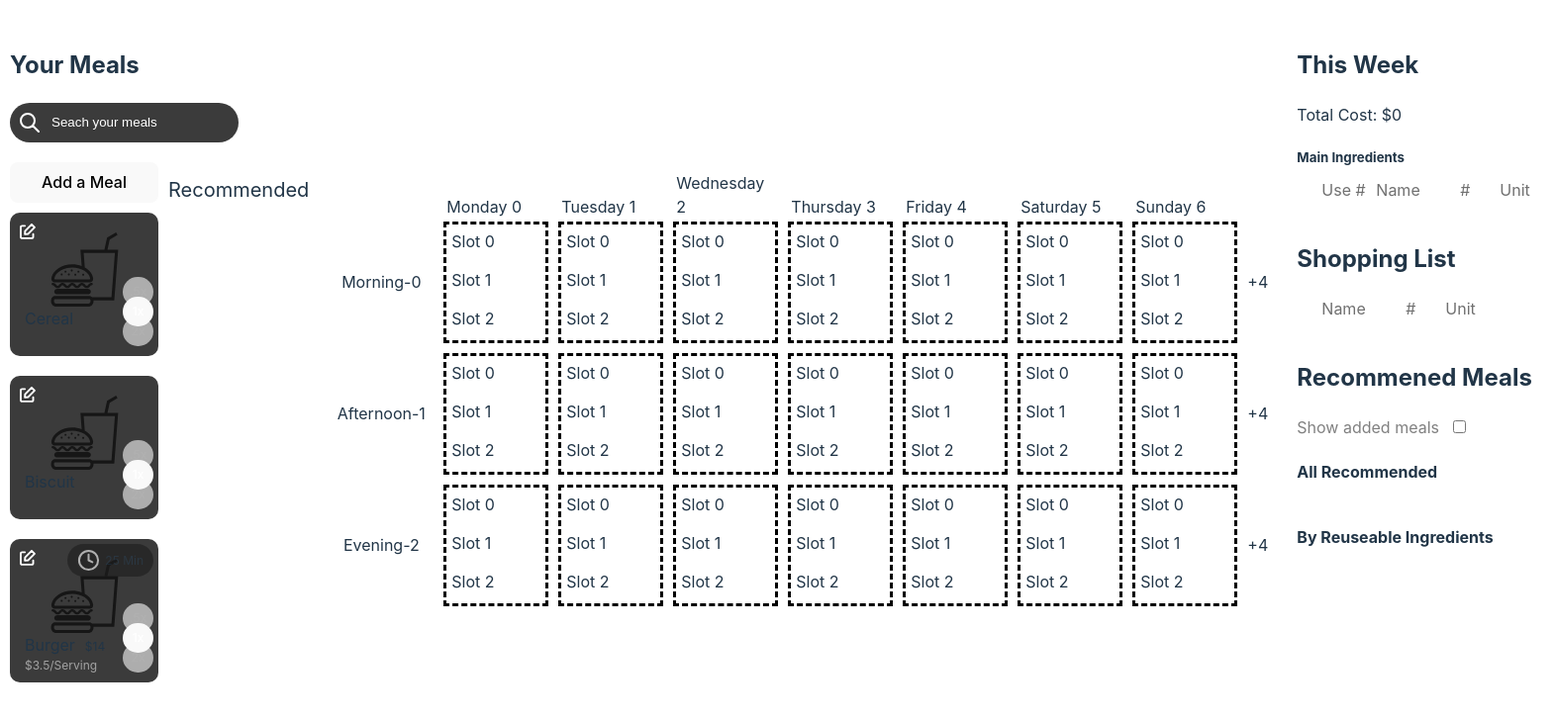
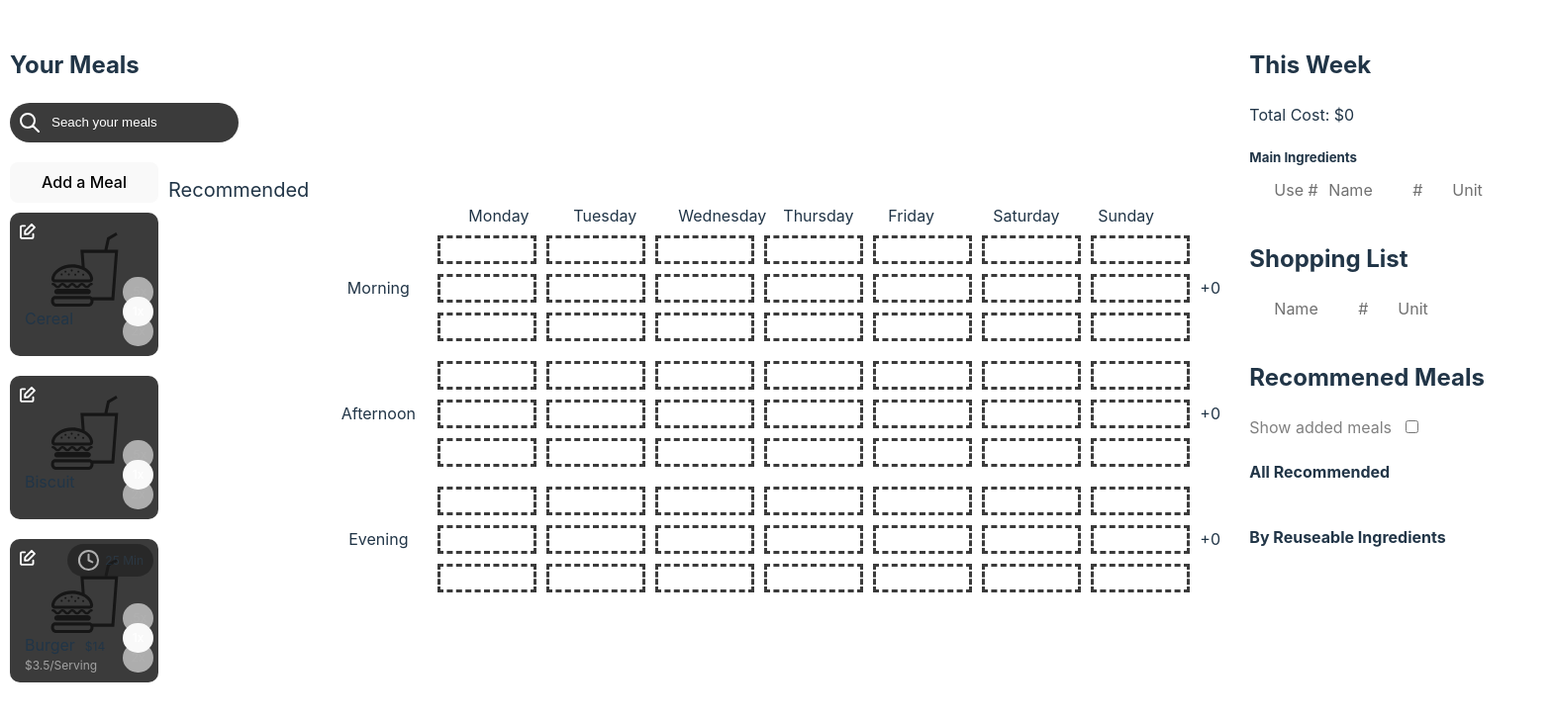
Before and after one commit to stoddardjd2/Meal-Planner, a React (Vite) app in the folder meal-planner/: page / in a window 1280 px wide. Shown: the top 728 px of the page at 99% size, 1570 px wide, since content can reach past the window. Built offline with nearby package versions, Linux system fonts and the light colour scheme.

Commit message:
added overflow tracker for calendar that shows how many servings are leftover for the week. Changed styling for calendar, added auto colors for different meals. Added delete button. Added styling to slot item dependent on if is start or end

```diff
--- a/meal-planner/src/components/calendar/CalendarV2.css
+++ b/meal-planner/src/components/calendar/CalendarV2.css
@@ -2,9 +2,19 @@
   display: flex;
   flex-direction: column;
   /* gap: 10px; */
-  .calendarv2--row-value{
+  .calendarv2--row-value {
     margin-bottom: 10px;
   }
+  #empty {
+    border: 3px var(--secondary) dashed;
+    box-sizing: border-box;
+    margin: 6px;
+  }
+  #taken {
+    /* border: 3px transparent dashed; */
+    /* box-sizing: border-box; */
+  }
+
   .calendarv2--row {
     display: flex;
     gap: 10px;
@@ -17,10 +27,10 @@
       width: 100px;
       border: 3px transparent dashed;
     }
-    .calendarv2--extra-meals{
-        width: 30px;
-        display: flex;
-        align-items: center;
+    .calendarv2--extra-meals {
+      width: 30px;
+      display: flex;
+      align-items: center;
     }
     .calendarv2--row-key {
       background-color: transparent;
@@ -29,19 +39,18 @@
       align-items: center;
       width: 100px;
       /* height: 100px; */
-      border: 3px transparent dashed;
     }
 
     .calendarv2--item-value {
       width: 100px;
       height: fit-content;
       /* height: 100px; */
-      border: 3px black dashed;
+      /* border: 3px black dashed; */
       display: flex;
       flex-direction: column;
-      .slot-item{
+      .slot-item {
         height: 29px;
-        margin: 5px;
+        /* margin: 5px; */
       }
     }
   }
--- a/meal-planner/src/components/calendar/CalendarV2.jsx
+++ b/meal-planner/src/components/calendar/CalendarV2.jsx
@@ -8,6 +8,7 @@ export default function CalendarV2({
   addedMeals,
   setAddedMeals,
 }) {
+  const [isCompactMode, setIsCompactMode] = useState(true);
   const targetRef = useRef(null); // Ref to directly manipulate the DOM content
   //   const [rows, setRows] = useState([]);
   const days = [
@@ -19,10 +20,40 @@ export default function CalendarV2({
     "Saturday",
     "Sunday",
   ];
+  //   let overFlowCount = { 0: 0, 1: 0, 2: 2 };
+  //   const [overflowCount, setOverFlowCount] = useState({ 0: 0, 1: 0, 2: 2 });
+  //   morning, afternoon, evening
+  const colorOptions = [
+    "#264653", // Deep Blue Teal
+    "#2A9D8F", // Dark Aqua
+    "#E76F51", // Warm Terracotta
+    "#F4A261", // Soft Amber
+    "#E9C46A", // Golden Yellow
+    "#1D3557", // Midnight Blue
+    "#457B9D", // Slate Blue
+    "#8D99AE", // Gentle Slate
+    "#6A4C93", // Rich Purple
+    "#FF6F61", // Vibrant Coral
+    "#D62828", // Fiery Red
+    "#264653", // Deep Blue Green
+  ];
 
   const handleDragOver = (e) => {
     e.preventDefault(); // Necessary to allow dropping
   };
+
+  function getOverflowForRow(rowIndex) {
+    console.log("addedMeals", addedMeals);
+    if (!(addedMeals.length == 0)) {
+      let overflowCount = 0;
+      addedMeals.map((meal, index) => {
+        overflowCount = Number.isInteger(meal.overflow[rowIndex])
+          ? overflowCount + meal.overflow[rowIndex]
+          : overflowCount;
+      });
+      return overflowCount;
+    }
+  }
 
   const handleDrop = (e, location) => {
     e.preventDefault();
@@ -31,7 +62,7 @@ export default function CalendarV2({
     const draggedLocation = draggedValueRef.current.location;
     const draggedAddedMealIndex = draggedValueRef.current.addedMealIndex;
     let draggedMeal = {};
-
+    let rowOverflowLength = 0;
     mealOptions.some((meal) => {
       // find meal that matches name and exit after finding match
       if (meal.name.toLowerCase() == draggedName.toLowerCase()) {
@@ -44,14 +75,23 @@ export default function CalendarV2({
     // if target slot occupied, do not add
     const targetSlot = e.currentTarget.id;
     if (targetSlot == "empty") {
+      // update overflow length for row if overflows
+      const wholeLength = Math.ceil(
+        draggedMeal.servings * draggedMeal.multiplier
+      );
+
+      if (location.column + wholeLength > 7) {
+        rowOverflowLength = location.column + 1 - wholeLength;
+      }
+
       if (draggedLocation) {
-        // if dragging an element on calendar, remove old position and then add new\
-        console.log("addedMeals", addedMeals);
+        // if dragging an element on calendar, remove old position and then add new
         setAddedMeals((prev) => {
           const copy = [...prev];
           copy.splice(draggedAddedMealIndex, 1, {
             ...draggedMeal,
             location,
+            overflow: { [location.row]: rowOverflowLength },
           });
           return copy;
         });
@@ -63,6 +103,7 @@ export default function CalendarV2({
             {
               ...draggedMeal,
               location,
+              overflow: { [location.row]: rowOverflowLength },
             },
           ];
         });
@@ -78,17 +119,28 @@ export default function CalendarV2({
       let mealForSlot = {};
       let addedMealIndex;
       let isLastOccupiedSlot = false;
+      let isFirstOccupiedSlot = false;
+      let percentage;
+      let isOverlapping = false;
       addedMeals.map((meal, mealIndex) => {
         //check if slot in range, calculated by dropped slot and serving size
         let value = locationXY.column;
         let min = meal.location.column;
-        let max = meal.location.column - 1 + meal.servings * meal.multiplier;
+        // if servings not set, default to 1
+        const columnLength = meal.servings
+          ? meal.servings * meal.multiplier
+          : 1 * meal.multiplier;
+        //   round up so always take up a slot and visually change slot to show percentage
+        let columnRoundedUp = Math.ceil(columnLength);
+        let max = meal.location.column - 1 + columnRoundedUp;
         const inRange = value >= min && value <= max;
         const isSlotOccupied =
           inRange &&
           meal.location.row == locationXY.row &&
           meal.location.slot == i;
         if (isSlotOccupied) {
+          percentage =
+            (columnLength - Math.floor(columnLength)).toFixed(2) * 100;
           mealForSlot = meal;
           addedMealIndex = mealIndex;
           //show delete btn if last slot for meal group or if on last day in case cut off
@@ -96,13 +148,20 @@ export default function CalendarV2({
             max == locationXY.column || locationXY.column == days.length - 1
               ? true
               : false;
+          isFirstOccupiedSlot = min == locationXY.column ? true : false;
 
-          return true;
+          // check if occupied slot is also occupied by other meal:
+
+        //   console.log("MEAL COLUMN", meal.location.column, locationXY.column);
+
+        //   const inRangeExcludeFirst = value > min && value <= max;
+
+        //   if (!inRangeExcludeFirst) {
+        //     console.log("OVERLAP!", meal.location);
+        //   }
         } else {
-          return false;
         }
       });
-
       //   for occupied slot:
       if (!(Object.keys(mealForSlot).length == 0)) {
         daySlotsElements.push(
@@ -112,15 +171,30 @@ export default function CalendarV2({
             onDrop={(e) => handleDrop(e, { ...locationXY, slot: i })}
             id={"taken"}
             className="slot-item"
+            style={isCompactMode ? { margin: "5px 0px" } : {}}
           >
             <DraggableMeal
               draggedValueRef={draggedValueRef}
               meal={mealForSlot.name}
+              hideName={!isFirstOccupiedSlot}
               mealOptions={mealOptions}
-              elementStyle={{ width: "100%" }}
+              percentage={percentage}
+              elementStyle={
+                isLastOccupiedSlot && !(percentage == 0)
+                  ? {
+                      width: "100%",
+                      //   border: "2px red solid",
+                      background: `linear-gradient(to right, ${colorOptions[addedMealIndex]} 0%, rgba(255, 0, 0, 0) ${percentage}%)`,
+                    }
+                  : {
+                      width: "100%",
+                      backgroundColor: `${colorOptions[addedMealIndex]}`,
+                    }
+              }
               calendarLocation={{ ...locationXY, slot: i }}
               addedMealIndex={addedMealIndex}
               showDeleteBtn={isLastOccupiedSlot}
+              setAddedMeals={setAddedMeals}
             />
           </div>
         );
@@ -133,9 +207,8 @@ export default function CalendarV2({
             onDrop={(e) => handleDrop(e, { ...locationXY, slot: i })}
             id="empty"
             className="slot-item"
-          >
-            Slot {i}
-          </div>
+            style={isCompactMode ? { margin: "5px 0px" } : {}}
+          ></div>
         );
       }
     }
@@ -145,11 +218,14 @@ export default function CalendarV2({
   return (
     <div className="CalendarV2">
       {
-        <div className="calendarv2--row">
+        <div
+          className="calendarv2--row"
+          style={isCompactMode ? { gap: "0px" } : {}}
+        >
           {days.map((day, index) => {
             return (
               <div className="calendarv2--column-key" key={index}>
-                {day} {index}
+                {day}
               </div>
             );
           })}
@@ -157,20 +233,29 @@ export default function CalendarV2({
         </div>
       }
       {rows.map((row, rowIndex) => {
+        const overflowForRow = getOverflowForRow(rowIndex);
         return (
-          <div key={rowIndex} className="calendarv2--row calendarv2--row-value">
-            <div className="calendarv2--row-key">
-              {row}-{rowIndex}
-            </div>
+          <div
+            key={rowIndex}
+            style={isCompactMode ? {} : {}}
+            className="calendarv2--row calendarv2--row-value"
+          >
+            <div className="calendarv2--row-key">{row}</div>
             {days.map((day, columnIndex) => {
               return (
-                <div className="calendarv2--item-value" key={columnIndex}>
+                <div
+                  style={isCompactMode ? {} : {}}
+                  className="calendarv2--item-value"
+                  key={columnIndex}
+                >
                   {getDaySlots({ row: rowIndex, column: columnIndex })}
                 </div>
               );
             })}
 
-            <div className="calendarv2--extra-meals">+4</div>
+            <div className="calendarv2--extra-meals">
+              +{overflowForRow ? overflowForRow : 0}
+            </div>
           </div>
         );
       })}
--- a/meal-planner/src/components/draggable-meal/DraggableMeal.jsx
+++ b/meal-planner/src/components/draggable-meal/DraggableMeal.jsx
@@ -7,8 +7,11 @@ export default function DraggableMeal({
   mealOptions,
   elementStyle,
   calendarLocation,
+  // Only Requre if on calendar:
   addedMealIndex,
   showDeleteBtn,
+  setAddedMeals,
+  hideName,
 }) {
   const [isHovering, setIsHovering] = useState();
 
@@ -40,18 +43,26 @@ export default function DraggableMeal({
         onDragEnd={handleDragEnd}
         className="list-item-container"
         onMouseOver={() => {
-          console.log("MOUSE OVER!");
           setIsHovering(true);
         }}
         onMouseLeave={() => {
-          console.log("MOUSE LEAVE!");
           setIsHovering();
         }}
       >
         <div style={elementStyle ? elementStyle : {}} className="list-item">
-          <div>{meal}</div>
+          <div>{hideName ? "" : meal}</div>
+          {/* hide name if set */}
           {showDeleteBtn && (
-            <button className="delete-btn">
+            <button
+              onClick={() => {
+                setAddedMeals((prev) => {
+                  const copy = [...prev];
+                  copy.splice(addedMealIndex, 1);
+                  return copy;
+                });
+              }}
+              className="delete-btn"
+            >
               <img src={xIcon} />
             </button>
           )}
--- a/meal-planner/src/components/meal-options/MealOptionCard.jsx
+++ b/meal-planner/src/components/meal-options/MealOptionCard.jsx
@@ -70,7 +70,7 @@ export default function MealOptionCard({
             <div className="card-name">
               {meal.name.charAt(0).toUpperCase() + meal.name.slice(1)}
             </div>
-            {meal.cost && <div>${meal.cost}</div>}
+            {meal.cost && <div>${meal.cost * meal.multiplier}</div>}
           </div>
           {meal.cost && meal.servings && (
             <div className="cost-per-serving">${+parseFloat((meal.cost / meal.servings).toFixed(2))}/Serving</div>
```
Also changed, not shown: meal-planner/src/App.css (+31 -12 lines).
